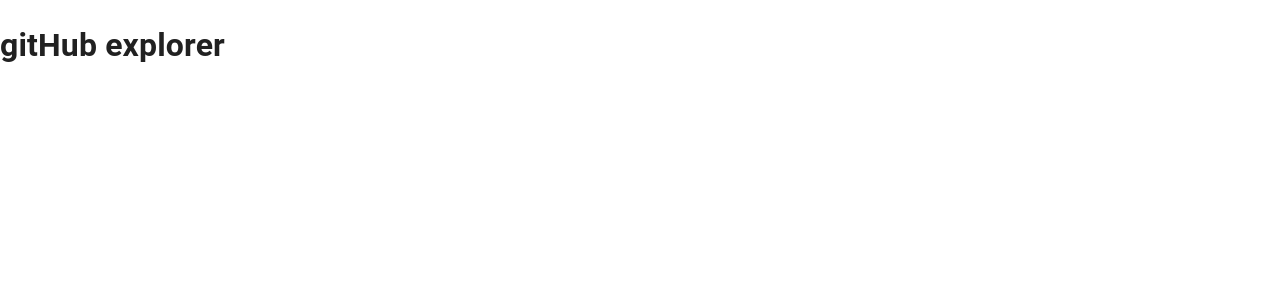
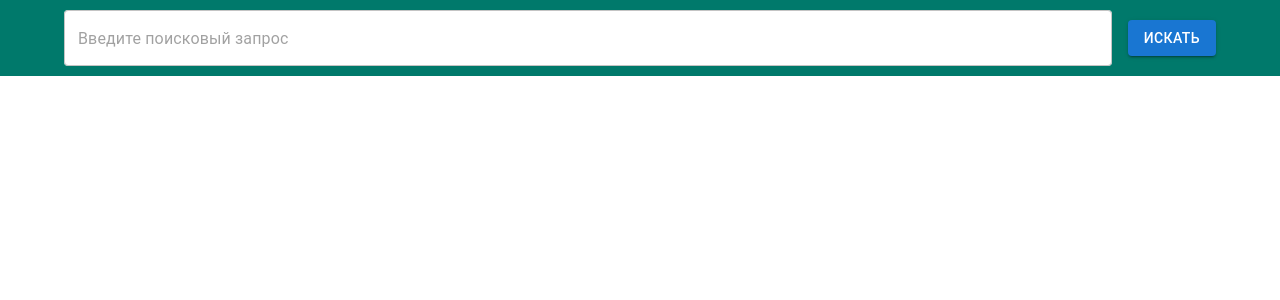
Before and after one commit to Rambo-react/gitHub-explorer, a React (Vite) app: page / in a window 1280 px wide. Shown: the top 300 px of the page. Built offline with nearby package versions, Linux system fonts and the light colour scheme.

Commit message:
feat: add searchbar component

```diff
--- a/src/App.tsx
+++ b/src/App.tsx
@@ -1,7 +1,14 @@
+import { Box, Container } from '@mui/material'
+import { SearchBar } from './components/SearchBar/SearchBar'
+
 function App() {
   return (
     <>
-      <h1>gitHub explorer</h1>
+      <Box sx={{ backgroundColor: '#00796b', padding: '10px' }}>
+        <Container maxWidth='lg'>
+          <SearchBar />
+        </Container>
+      </Box>
     </>
   )
 }
--- /dev/null
+++ b/src/components/SearchBar/SearchBar.tsx
@@ -0,0 +1,42 @@
+import { Box, Button, TextField } from '@mui/material'
+import React, { useState } from 'react'
+import { useDispatch } from 'react-redux'
+import { setSearchTerm } from '../../redux/slices/repoSlice'
+
+export const SearchBar: React.FC = () => {
+  const [localSearchTerm, setLocalSearchTerm] = useState('')
+  const dispatch = useDispatch()
+
+  const handleSearch = (e: React.FormEvent) => {
+    e.preventDefault()
+    dispatch(setSearchTerm(localSearchTerm))
+  }
+
+  return (
+    <Box
+      component='form'
+      onSubmit={handleSearch}
+      sx={{
+        display: 'flex',
+        alignItems: 'center',
+        justifyContent: 'space-between',
+      }}
+    >
+      <TextField
+        sx={{
+          flex: 1,
+          marginRight: 2,
+          backgroundColor: 'white',
+          borderRadius: '4px',
+        }}
+        placeholder='Введите поисковый запрос'
+        variant='outlined'
+        value={localSearchTerm}
+        onChange={(e) => setLocalSearchTerm(e.target.value)}
+      />
+      <Button type='submit' variant='contained' color='primary'>
+        Искать
+      </Button>
+    </Box>
+  )
+}
```
Also changed, not shown: 1 other file (tests, documents, lock files or other folders).
